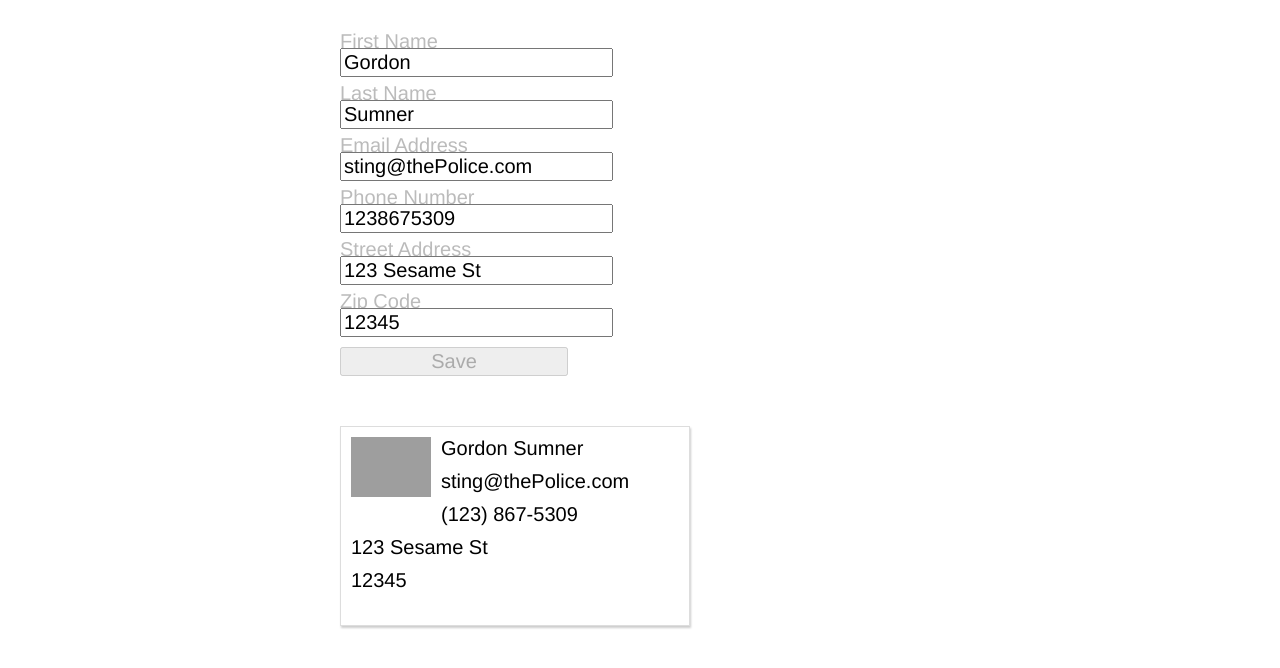
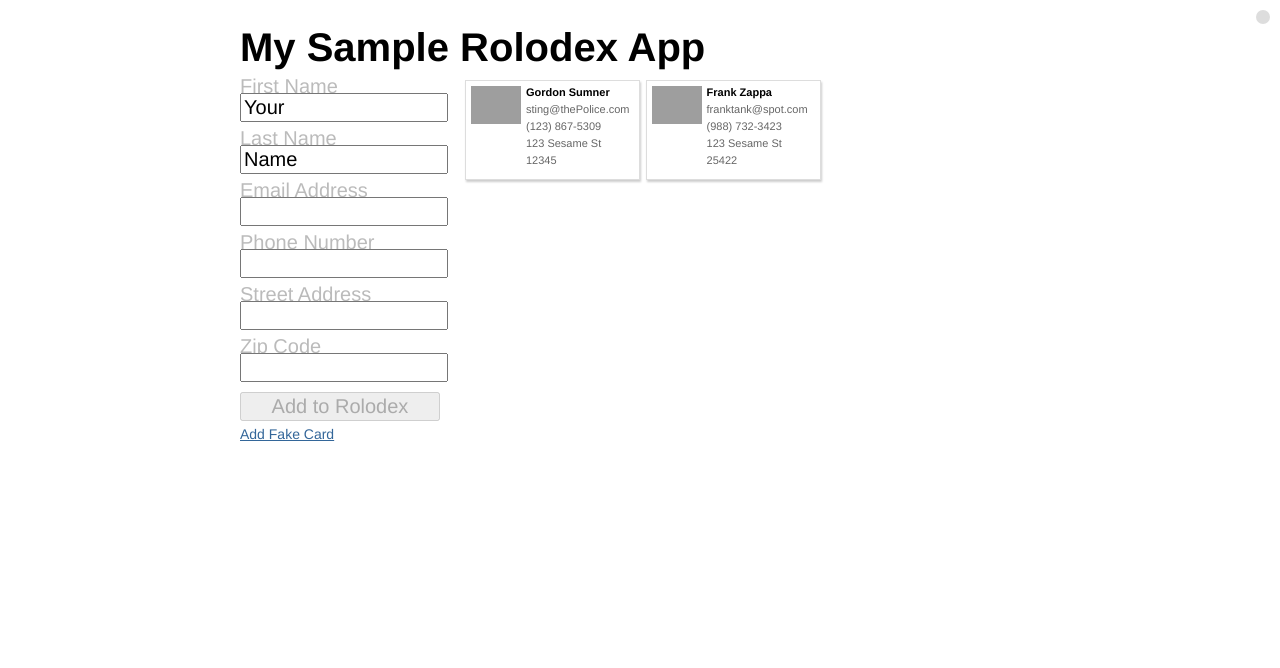
Before and after one commit to SimplGy/ngWatchWatcher, a plain HTML site: page index.html in a window 1280 px wide. Drawn offline with nearby package versions, Linux system fonts and the light colour scheme; grey boxes are pictures that could not be loaded.

Commit message:
directive <watch-light> shows a blinking light indicating `$digest` loop activity

```diff
--- a/index.html
+++ b/index.html
@@ -11,7 +11,7 @@
     }
     .content {
       padding: 25px 50px;
-      max-width: 600px;
+      max-width: 800px;
       margin: 0 auto;
     }
     img {
@@ -27,30 +27,47 @@
       color: #bbb;
     }
     form {
-      margin-bottom: 50px;
+      width: 200px;
+      float: left;
+      margin: 0 25px 25px 0;
+    }
+    input {
+      width: 100%;
+    }
+    .link {
+      font-size: 14px;
+      color: #369;
     }
     .businessCard {
-      width: 350px;
-      height: 200px;
+      display: inline-block;
+      position: relative;
+      min-width: 175px;
+      min-height: 100px;
       border: 1px solid #ddd;
       box-shadow: 1px 2px 2px rgba(0,0,0,.2);
       box-sizing: border-box;
-      padding: 10px;
-      overflow: auto;
+      padding: 5px;
+      padding-left: 60px;
+      font-size: 11px;
+      color: #666;
+      margin-top: 10px;
+    }
+    .businessCard .name {
+      color: black;
+      font-weight: bold;
     }
     .businessCard .photo {
-      width: 80px;
-      min-height: 80px;
-      float: left;
-      margin: 0 10px 10px 0;
+      position: absolute;
+      top: 5px; left: 5px;
+      width: 50px;
+      height: 50px;
     }
     .businessCard p {
-      margin-bottom: 10px;
+      margin-bottom: 5px;
     }
 
     input[type="submit"] {
       margin-top: 10px;
-      width: 228px;
     }
 
     /* Validation Display */
@@ -66,8 +83,15 @@
 </head>
 <body ng-app="sampleApp" ng-controller="MainController">
 
+  <!-- The WatchLight triggers whenever any watch in your application fires. -->
+  <!-- This makes it obvious how your development choices are impacting the digest loop. -->
+  <watch-light></watch-light>
+
   <div class="content">
-    <form name="userForm" ng-submit="user.submitTheForm()">
+
+    <h1>My Sample Rolodex App</h1>
+
+    <form name="userForm" ng-submit="saveCurrentUser()">
       <label for="FirstName">First Name</label>
       <input  id="FirstName" name="FirstName" ng-model="user.firstName" required>
 
@@ -82,7 +106,7 @@
               required>
 
       <label for="Address1">Street Address</label>
-      <input  id="Address1" name="Address1" ng-model="user.address1" ng-pattern="/^\d+$/" required>
+      <input  id="Address1" name="Address1" ng-model="user.address1" required>
 
       <label for="PostalCode">Zip Code</label>
       <input  id="PostalCode" name="PostalCode" ng-model="user.postalCode"
@@ -90,101 +114,31 @@
 
       <br>
 
-      <input type="submit" value="Save" ng-disabled="userForm.$invalid" />
+      <input type="submit" value="Add to Rolodex" ng-disabled="userForm.$invalid" />
+      <br>
+      <a class="link" href="javascript:void(0);" ng-click="addFake()">Add Fake Card</a>
 
     </form>
 
-  <section class="businessCard">
-    <div class="photo">
-      <img src="http://thecatapi.com/api/images/get?format=src" alt="kitten"/>
+    <div class="rolodex">
+      <business-card ng-repeat="person in rolodex" person="person"></business-card>
     </div>
-    <p class="name">{{user.firstName}} {{user.lastName}}</p>
-    <p class="email">{{user.email}}</p>
-    <p class="phone">{{user.phone | phoneNumber}}</p>
-    <p class="address1">{{user.address1}}</p>
-    <p class="postalCode">{{user.postalCode}}</p>
-  </section>
 
   </div>
 
   <script src="//ajax.googleapis.com/ajax/libs/jquery/2.1.1/jquery.min.js"></script>
   <script src="//ajax.googleapis.com/ajax/libs/angularjs/1.2.21/angular.js"></script>
+
+  <!-- ngWatchWatcher Module -->
   <script src="theWatchWatcher.js"></script>
+
+  <!-- Sample App -->
   <script>
     angular.module('sampleApp',[ 'theWatchWatcher' ]);
-    angular.module('sampleApp').controller('MainController', function($scope, $interval, watchCounters, scopeCounters){
+  </script>
+  <script src="sampleApp/main.controller.js"></script>
+  <script src="sampleApp/businessCard.directive.js"></script>
+  <script src="sampleApp/phoneNumber.filter.js"></script>
 
-      // Make it easy to get to the counters
-//      scope.counters = wwCounters;
-      function logCounts() {
-        console.log("Counts",{
-          watchersByEl:     watchCounters.byEl(),
-          watchersByScope:  watchCounters.byScope(),
-          scopesByEl:       scopeCounters.byEl(),
-          scopesByScope:    scopeCounters.byScope()
-        });
-      }
-//      $interval(logCounts, 3000);
-      setTimeout(logCounts, 10);
-
-
-
-
-
-      // Sample Application Stuff, not part of the Watch Watcher
-      $scope.user = {};
-      $scope.user.firstName = 'Gordon';
-      $scope.user.lastName = 'Sumner';
-      $scope.user.email = 'sting@thePolice.com';
-      $scope.user.phone = 1238675309;
-      $scope.user.address1 = '123 Sesame St';
-      $scope.user.postalCode = '12345';
-    });
-    // http://stackoverflow.com/a/16699507/111243
-    angular.module('sampleApp').filter('phoneNumber', function () {
-      return function (tel) {
-        if (!tel) { return ''; }
-
-        var value = tel.toString().trim().replace(/^\+/, '');
-
-        if (value.match(/[^0-9]/)) {
-          return tel;
-        }
-
-        var country, city, number;
-
-        switch (value.length) {
-          case 10: // +1PPP####### -> C (PPP) ###-####
-            country = 1;
-            city = value.slice(0, 3);
-            number = value.slice(3);
-            break;
-
-          case 11: // +CPPP####### -> CCC (PP) ###-####
-            country = value[0];
-            city = value.slice(1, 4);
-            number = value.slice(4);
-            break;
-
-          case 12: // +CCCPP####### -> CCC (PP) ###-####
-            country = value.slice(0, 3);
-            city = value.slice(3, 5);
-            number = value.slice(5);
-            break;
-
-          default:
-            return tel;
-        }
-
-        if (country == 1) {
-          country = "";
-        }
-
-        number = number.slice(0, 3) + '-' + number.slice(3);
-
-        return (country + " (" + city + ") " + number).trim();
-      };
-    });
-  </script>
 </body>
 </html>
--- /dev/null
+++ b/sampleApp/businessCard.directive.js
@@ -0,0 +1,8 @@
+angular.module('sampleApp').directive('businessCard', function(){
+  return {
+    restrict: 'E',
+    scope: { person: '=' },
+    templateUrl: 'sampleApp/businessCard.html',
+    link: function (scope) {}
+  };
+});
--- /dev/null
+++ b/sampleApp/businessCard.html
@@ -0,0 +1,12 @@
+
+<section class="businessCard">
+  <div class="photo">
+    <!--<img src="http://thecatapi.com/api/images/get?format=src" alt="kitten"/>-->
+    <img src="http://edgecats.net?rnd={{person.postalCode}}" alt="https://github.com/flores/moarcats"/>
+  </div>
+  <p class="name">{{person.firstName}} {{person.lastName}}</p>
+  <p class="email">{{person.email}}</p>
+  <p class="phone">{{person.phone | phoneNumber}}</p>
+  <p class="address1">{{person.address1}}</p>
+  <p class="postalCode">{{person.postalCode}}</p>
+</section>
--- /dev/null
+++ b/sampleApp/main.controller.js
@@ -0,0 +1,65 @@
+
+angular.module('sampleApp').controller('MainController', function($scope, $interval, watchCounters, scopeCounters){
+
+  // Make it easy to get to the counters
+//      scope.counters = wwCounters;
+  function logCounts() {
+    console.log("Counts",{
+      watchersByEl:     watchCounters.byEl(),
+      watchersByScope:  watchCounters.byScope(),
+      scopesByEl:       scopeCounters.byEl(),
+      scopesByScope:    scopeCounters.byScope()
+    });
+  }
+//      $interval(logCounts, 3000);
+  setTimeout(logCounts, 10);
+
+
+
+
+
+  // Sample Application Stuff, not part of the Watch Watcher
+  $scope.rolodex = [
+    {
+      firstName: 'Gordon',
+      lastName: 'Sumner',
+      email: 'sting@thePolice.com',
+      phone: 1238675309,
+      address1: '123 Sesame St',
+      postalCode: '12345'
+    },
+    {
+      firstName: 'Frank',
+      lastName: 'Zappa',
+      email: 'franktank@spot.com',
+      phone: 9887323423,
+      address1: '123 Sesame St',
+      postalCode: '25422'
+    }
+  ];
+
+  $scope.user = {
+    firstName: 'Your',
+    lastName: 'Name'
+  };
+
+  $scope.saveCurrentUser = function () {
+    $scope.rolodex.push( angular.copy($scope.user) );
+    $scope.user = {}; // start fresh
+    $scope.userForm.$setPristine();
+    $('input:first').focus(); // start in a nice spot
+  };
+
+  $scope.addFake = function(){
+    $scope.user = {
+      firstName: 'Bob',
+      lastName: 'Jones',
+      email: 'bob@jones.com',
+      phone: 1238675309,
+      address1: '123 Sesame St',
+      postalCode: Math.floor(Math.random() * 10000)
+    }
+    $scope.saveCurrentUser();
+  }
+
+});
--- /dev/null
+++ b/sampleApp/phoneNumber.filter.js
@@ -0,0 +1,45 @@
+// http://stackoverflow.com/a/16699507/111243
+angular.module('sampleApp').filter('phoneNumber', function () {
+  return function (tel) {
+    if (!tel) { return ''; }
+
+    var value = tel.toString().trim().replace(/^\+/, '');
+
+    if (value.match(/[^0-9]/)) {
+      return tel;
+    }
+
+    var country, city, number;
+
+    switch (value.length) {
+      case 10: // +1PPP####### -> C (PPP) ###-####
+        country = 1;
+        city = value.slice(0, 3);
+        number = value.slice(3);
+        break;
+
+      case 11: // +CPPP####### -> CCC (PP) ###-####
+        country = value[0];
+        city = value.slice(1, 4);
+        number = value.slice(4);
+        break;
+
+      case 12: // +CCCPP####### -> CCC (PP) ###-####
+        country = value.slice(0, 3);
+        city = value.slice(3, 5);
+        number = value.slice(5);
+        break;
+
+      default:
+        return tel;
+    }
+
+    if (country == 1) {
+      country = "";
+    }
+
+    number = number.slice(0, 3) + '-' + number.slice(3);
+
+    return (country + " (" + city + ") " + number).trim();
+  };
+});
--- a/theWatchWatcher.js
+++ b/theWatchWatcher.js
@@ -1,4 +1,4 @@
-ww = angular.module('theWatchWatcher',[]);
+var ww = angular.module('theWatchWatcher',[]);
 
 
 // Usage:
@@ -7,6 +7,40 @@ ww = angular.module('theWatchWatcher',[]);
 // watchersE = watchCounters.byEl();
 // watchersS = watchCounters.byScope();
 
+ww.directive('watchLight', [ '$rootScope', function($rootScope){
+  return {
+    restrict: 'E',
+    template: '<i class="watchLight"\n   title="Blinking indicates $digest loop activity"\n   style="display: block; position: fixed; top: 10px; right: 10px; width:14px; height:14px; border-radius: 50%; background-color: #ddd;\n  -webkit-transition:background-color .15s, box-shadow .04s;\n  transition:background-color .15s, box-shadow .04s;\n"></i>',
+    replace: true,
+    link: function(scope, el, attrs){
+
+      var startTime = Date.now();
+      var watchCount = 0;
+      var turnOffLighter, turnOffShimmer;
+
+      function lightUp() {
+        el.css('background-color', '#5AB953');
+        el.css('box-shadow', 'inset 0 0 0 2px #29832B');
+      }
+      function unLighter() { el.css('background-color', '#ddd'); } // The light effect is slow and stays for a while, giving you a sense of general activity.
+      function unShimmer() { el.css('box-shadow', 'inset 0 0 0 0 #49A34B'); } // The shimmer effect is quick and leaves quickly, giving you a sense for rapid activity
+
+      function creepedOn() {
+        watchCount++;
+        console.log('watch ' + watchCount);
+        lightUp();
+        clearTimeout(turnOffLighter);
+        clearTimeout(turnOffShimmer);
+        turnOffLighter = setTimeout(unLighter, 500);
+        turnOffShimmer = setTimeout(unShimmer, 100);
+        return false; // Always return the same thing, so we don't trigger a watch change.
+      }
+
+      // Set this up on $rootScope, since we don't want DOM placement to determine which scope we're monitoring.
+      $rootScope.$watch(creepedOn);
+    }
+  }
+}]);
 
 
 ww.factory('watchCounters', [ '$rootScope', function($rootScope) {
```
Also changed, not shown: README.md.
